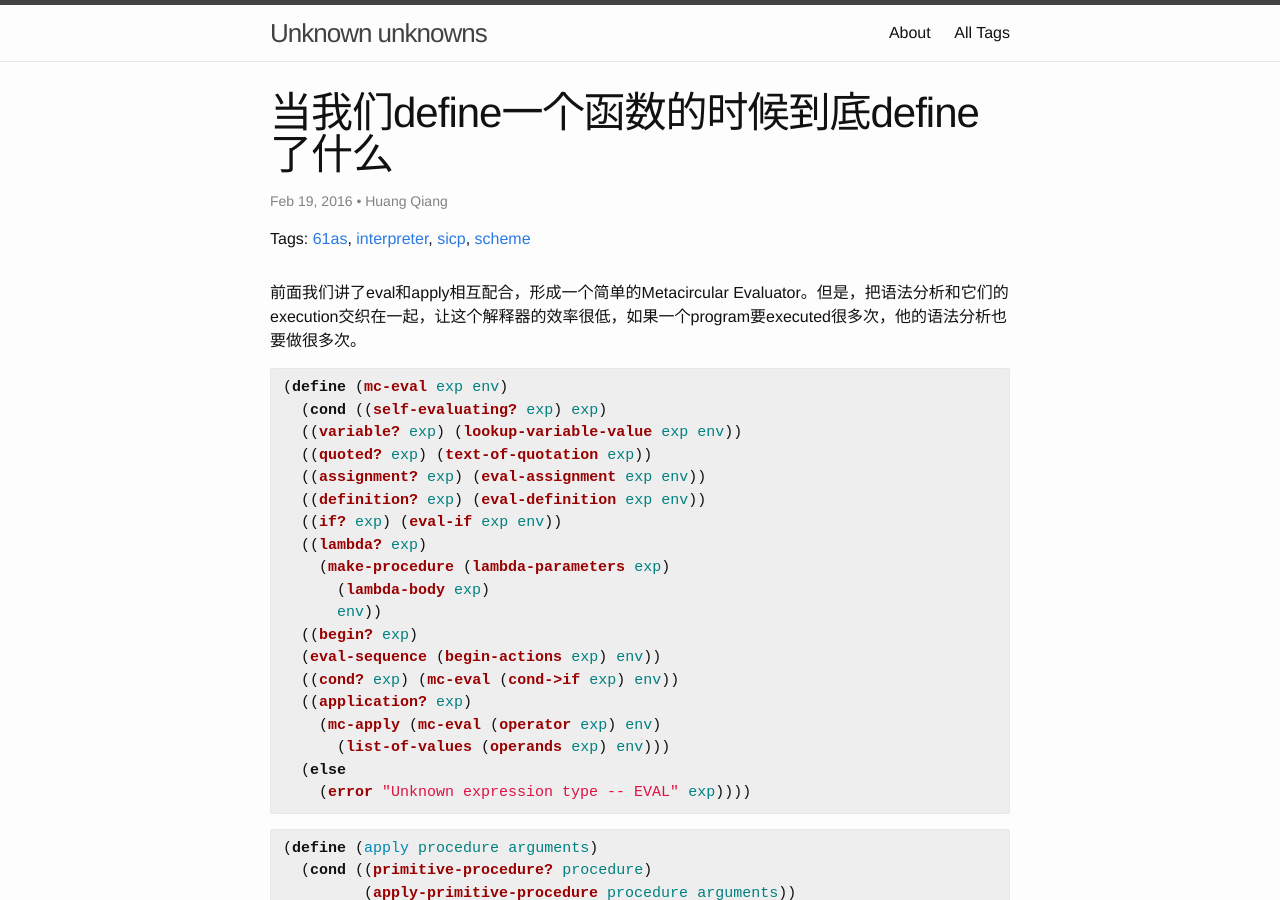
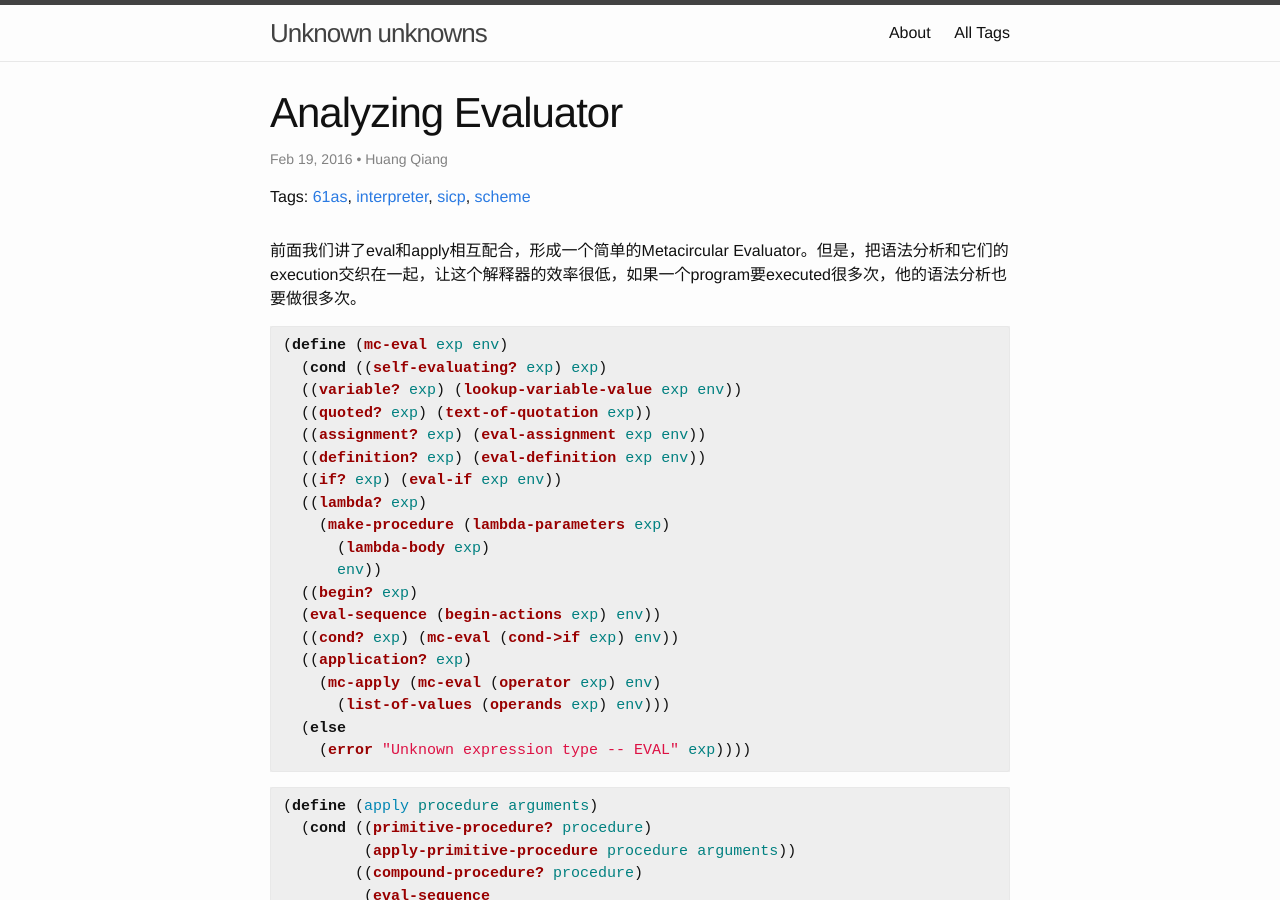
Before and after one commit to nickyfoto/Blog, a Jekyll site: the page built from _posts/2016-02-19-analyzing-evaluator.md, in a window 1280 px wide and 900 px high. Built offline with Jekyll 4.4.1, drawn with Linux system fonts in a browser that asks for light colours.

Commit message:
change title

```diff
--- a/_posts/2016-02-19-analyzing-evaluator.md
+++ b/_posts/2016-02-19-analyzing-evaluator.md
@@ -1,6 +1,6 @@
 ---
 layout: post
-title:  "当我们define一个函数的时候到底define了什么"
+title:  "Analyzing Evaluator"
 date:   2016-02-19
 author: "Huang Qiang"
 tags: [61as, interpreter, sicp, scheme]
```
